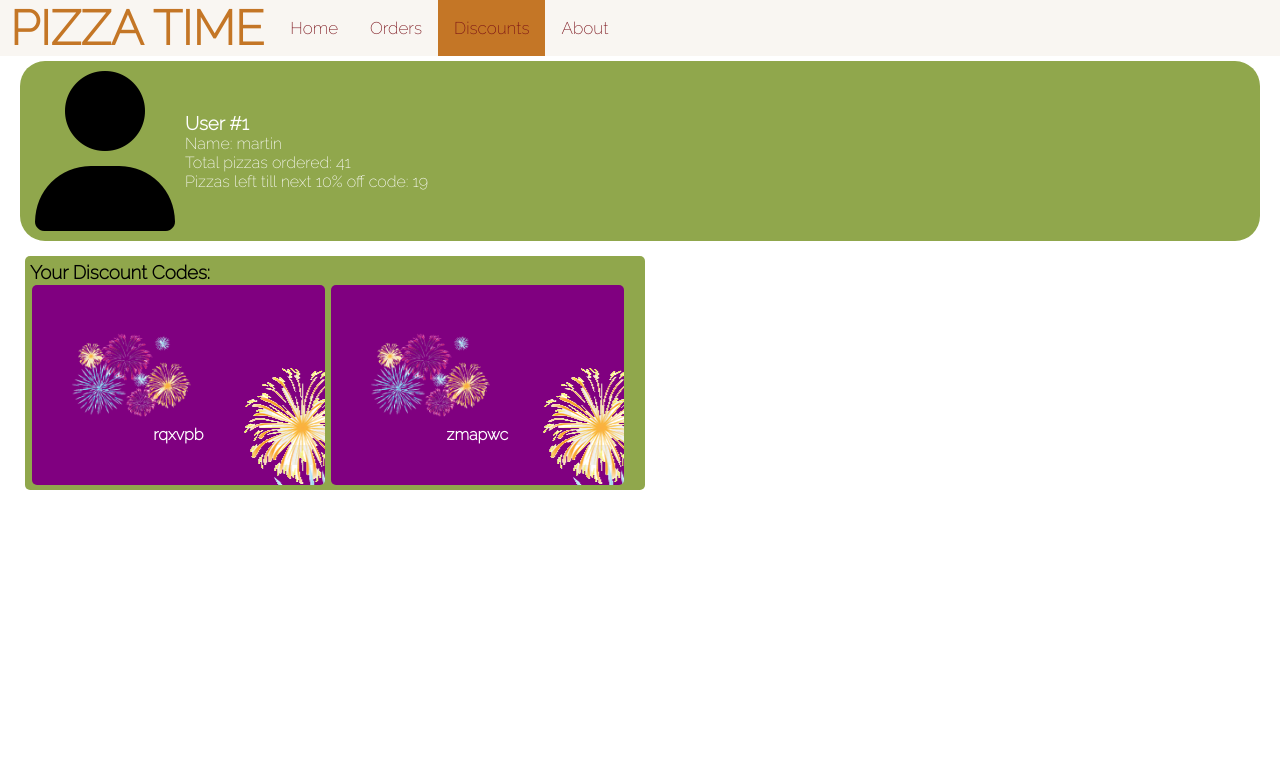
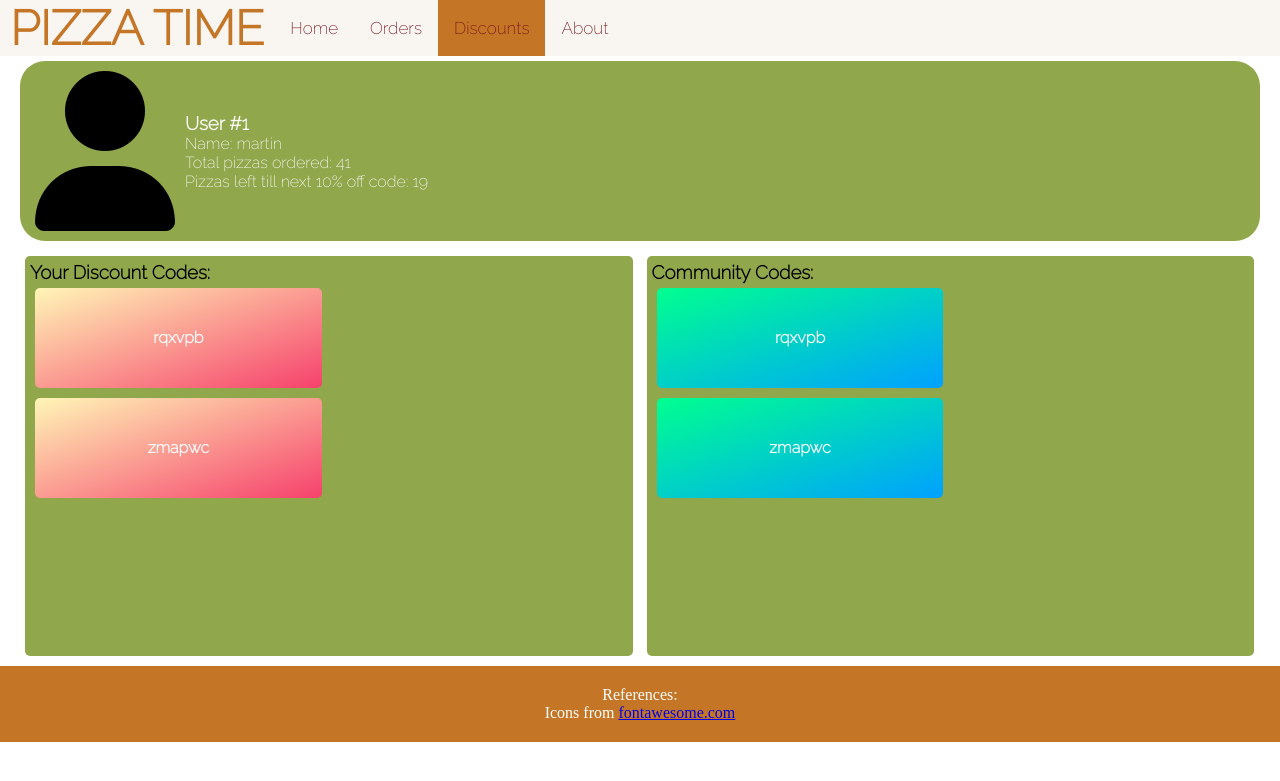
Before and after one commit to maviles1/PizzaTime, a Django app: page /discounts/ in a window 1280 px wide. Shown: the top 781 px of the page. Run offline with Django 3.2, Linux system fonts and the light colour scheme; a user stored in the database is signed in; data comes from the database, SQL or seed files in the repository; both versions use the stored data as it was after the commit; some libraries are stand-ins or nearby versions.

Commit message:
final html art

```diff
--- a/pizzas/static/CSS/menuStyle.css
+++ b/pizzas/static/CSS/menuStyle.css
@@ -5,7 +5,7 @@
 }
 
 .footer {
-    position: absolute;
+    margin-top: auto;
     width: 100%;
     left: 0;
     bottom: 0;
--- a/pizzas/static/CSS/orderStyle.css
+++ b/pizzas/static/CSS/orderStyle.css
@@ -6,7 +6,7 @@
 
 
 .footer {
-    position: absolute;
+    margin-top: auto;
     width: 100%;
     left: 0;
     bottom: 0;
@@ -96,6 +96,7 @@
     padding: 5px;
     border-radius: 5px;
     width: 25%;
+    min-height: 400px;
     margin: 5px;
         font-family: 'Inter', sans-serif;
     font-family: 'Raleway', sans-serif;
@@ -120,7 +121,8 @@
     color: black;
     padding: 5px;
     border-radius: 5px;
-    width: 50%;
+    width: 49%;
+    min-height: 400px;
     margin: 5px;
     font-family: 'Inter', sans-serif;
     font-family: 'Raleway', sans-serif;
@@ -148,13 +150,28 @@
 }
 
 .promo{
+    display: inline-block;
     position: relative;
-    height: 200px;
+    width: 48%;
+    height: 100px;
+    border-radius: 5px;
     padding: 40px 0;
-    background-color: purple;
-    background-image: url("../Images/fireworks.png");
+    margin: 5px;
+    background-image: linear-gradient(to bottom right, #FFF6B7, #F6416C);
     color: white;
     font-weight: bold;
+    text-align: center;
+}
+
+.promo h3{
+    position: absolute;
+  top: 50%;
+  left: 50%;
+  transform: translate(-50%, -50%);
+}
+
+.community{
+    background-image: linear-gradient(to top left, #00a1ff, #00ff8f);
 }
 
 img{
--- a/pizzas/static/CSS/style.css
+++ b/pizzas/static/CSS/style.css
@@ -5,7 +5,7 @@
   }
 
 .footer {
-  position: absolute;
+  margin-top: auto;
   width: 100%;
   left: 0;
   bottom: 0;
--- a/pizzas/templates/Confirmation.html
+++ b/pizzas/templates/Confirmation.html
@@ -60,5 +60,10 @@
                             <p>Total = ${{order.total}}</p>
                         </div>
                     </div>
+
+<div class="footer">
+      <p>References: </p>
+      <div>Icons from <a href="https://fontawesome.com/" title="fontawesome">fontawesome.com</a></div>
+    </div>
 </body>
 </html>
--- a/pizzas/templates/Discounts.html
+++ b/pizzas/templates/Discounts.html
@@ -41,13 +41,22 @@
         <div class="code">
             <h3>Your Discount Codes:</h3>
             {%for code in codes%}
-            <div class="card promo">
-                <img src="{% static 'Images/fireworks.png'%}" alt="">
+            <div class="promo">
                 <h4 style="text-align: center; bottom: 50%">{{code.string}}</h4>
             </div>
             {%endfor%}
         </div>
+        <div class="code">
+            <h3>Community Codes:</h3>
+            {%for code in codes%}
+            <div class="promo community">
+                <h4 >{{code.string}}</h4>
+            </div>
+            {%endfor%}
+        </div>
     </div>
-
-
+    <div class="footer">
+      <p>References: </p>
+      <div>Icons from <a href="https://fontawesome.com/" title="fontawesome">fontawesome.com</a></div>
+    </div>
   </body>
--- a/pizzas/templates/Finalize.html
+++ b/pizzas/templates/Finalize.html
@@ -91,6 +91,10 @@
             </div>
         </form>
     </div>
+    <div class="footer">
+      <p>References: </p>
+      <div>Icons from <a href="https://fontawesome.com/" title="fontawesome">fontawesome.com</a></div>
+    </div>
     <script src="{% static 'JS/input.js' %}"></script>
   </body>
 </html>
--- a/pizzas/templates/Menu.html
+++ b/pizzas/templates/Menu.html
@@ -248,4 +248,8 @@
         </tr>
     </template>
   </body>
+<div class="footer">
+      <p>References: </p>
+      <div>Icons from <a href="https://fontawesome.com/" title="fontawesome">fontawesome.com</a></div>
+    </div>
 </html>
--- a/pizzas/templates/Orders.html
+++ b/pizzas/templates/Orders.html
@@ -231,4 +231,8 @@
     </div>
 
   </body>
+<div class="footer">
+      <p>References: </p>
+      <div>Icons from <a href="https://fontawesome.com/" title="fontawesome">fontawesome.com</a></div>
+    </div>
 </html>
```
Also changed, not shown: db.sqlite3, pizzas/static/Images/fireworks.png (deleted).
